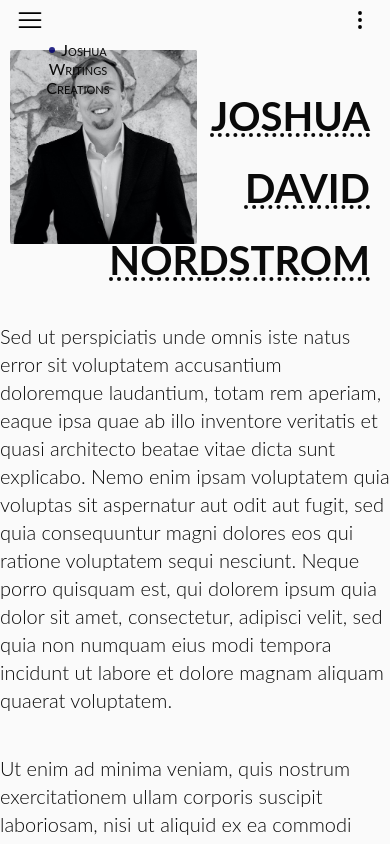
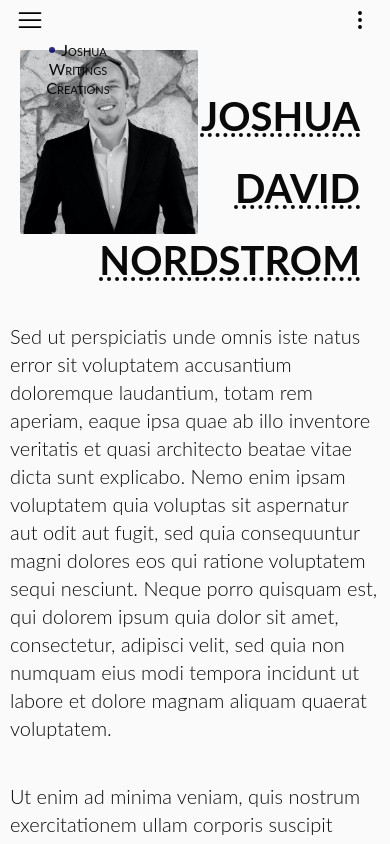
Before and after one commit to jdnordy/joshuadavidnordstrom, a Next.js app: page / in a window 390 px wide. Shown: the top 844 px of the page. Built offline with nearby package versions, Linux system fonts and the light colour scheme.

Commit message:
fixed layout for mobile

```diff
--- a/components/Layout/styles.module.scss
+++ b/components/Layout/styles.module.scss
@@ -17,5 +17,7 @@
     position: absolute;
     top: $navbar-size;
     width: 100vw;
+    box-sizing: border-box;
+    padding: 0 0.5em;
   }
 }
```
